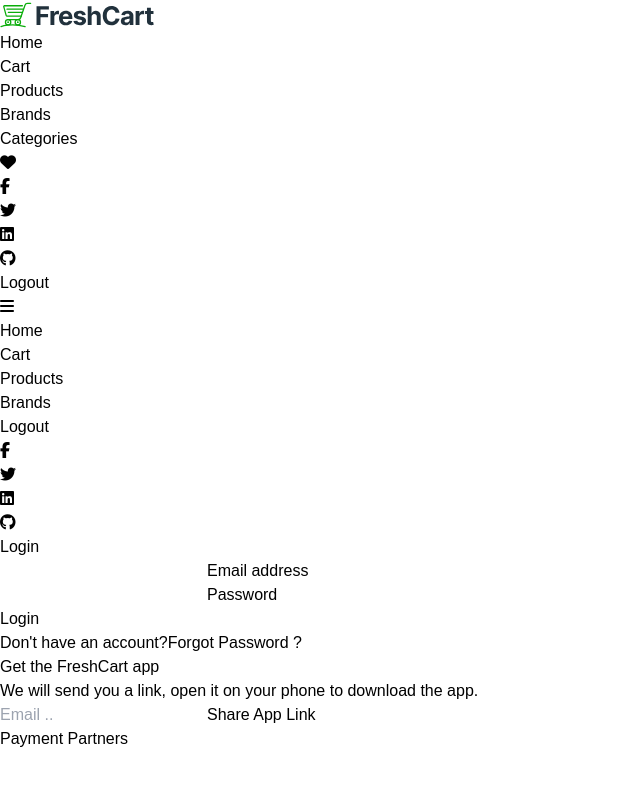
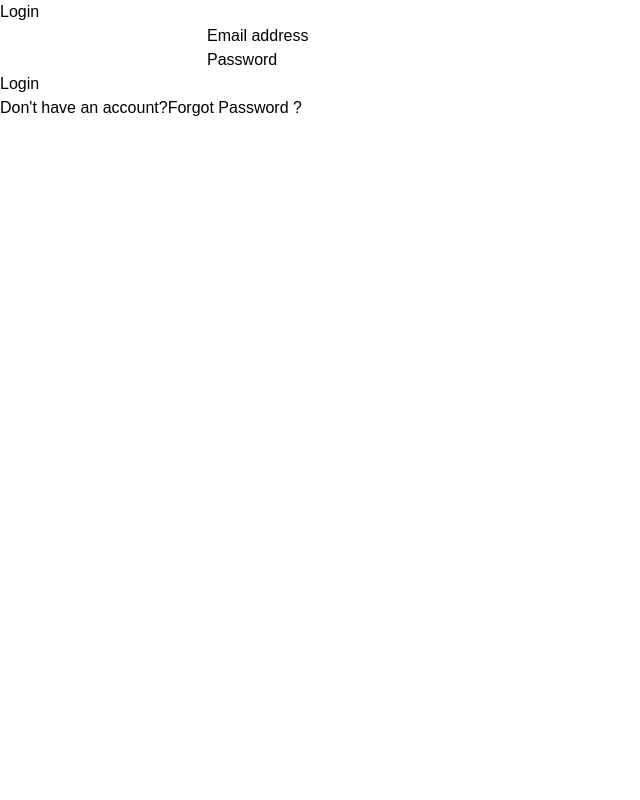
Before and after one commit to mohabmohamed44/fresh-cart, a React (Vite) app: page /login in a window 1280 px wide. Shown: the top 800 px of the page, without its empty margins (0-640 px from the left). Built offline with nearby package versions, Linux system fonts and the light colour scheme; sample sign-in values are in the browser's storage; a web font is replaced by a local one.

Commit message:
Final Commit

```diff
--- a/src/Components/Layout/Layout.jsx
+++ b/src/Components/Layout/Layout.jsx
@@ -1,16 +1,19 @@
 import React from "react";
 import Navbar from "../../Components/NavBar/NavBar";
-import { Outlet } from "react-router-dom";
+import { Outlet, useLocation } from "react-router-dom";
 import Footer from "../../Components/Footer/Footer";
 
 export default function Layout() {
+  const location = useLocation();
+
+  const hideFooter_Navbar = ["/login", "/register", "/forgot", "/verify", "/reset", "/update"];
   return (
     <>
-      <Navbar />
+      {!hideFooter_Navbar.includes(location.pathname) && <Navbar />}
       <div className="container py-10 px-3 md:px-2 mx-auto max-w-screen-xl">
         <Outlet />
       </div>
-      <Footer />
+      {!hideFooter_Navbar.includes(location.pathname) && <Footer />}
     </>
   );
 }
--- a/src/Components/Login/Login.jsx
+++ b/src/Components/Login/Login.jsx
@@ -56,7 +56,7 @@ export default function Login() {
     <Helmet>
       <title>Login</title>
     </Helmet>
-    <div className="min-h-screen pt-5 pb-5 px-4">
+    <div className="min-h-screen pt-5 pb-5 px-4 mx-auto my-auto">
       <div className="max-w-xl mx-auto bg-white p-6 rounded-lg shadow-sm">
         <h2 className="text-2xl font-semibold text-gray-800 mb-2 text-center">
           Login
```
